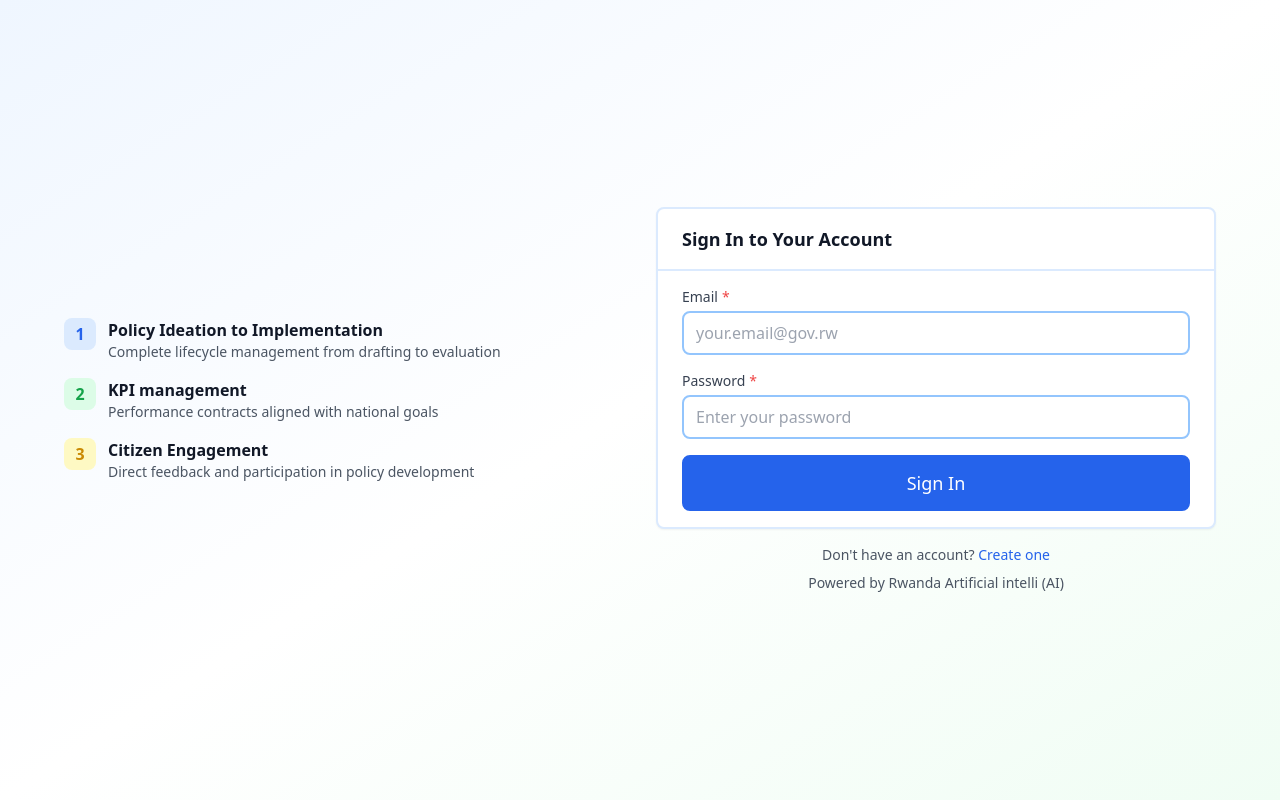
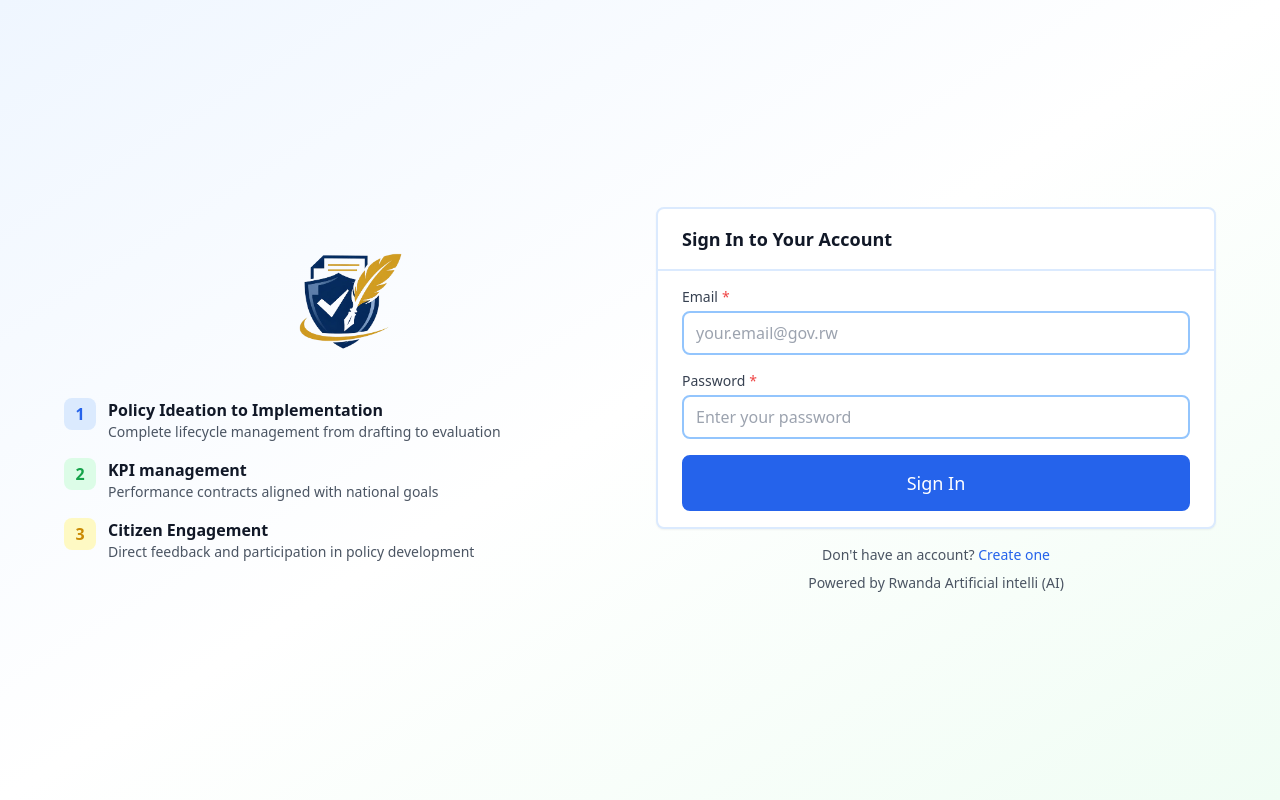
Before and after one commit to mabab2000/policy, a React (Vite) app: page / in a window 1280 px wide. Built offline with nearby package versions, Linux system fonts and the light colour scheme; no server answers.

Commit message:
add logo

```diff
--- a/index.html
+++ b/index.html
@@ -2,7 +2,7 @@
 <html lang="en">
   <head>
     <meta charset="UTF-8" />
-    <link rel="icon" type="image/svg+xml" href="/vite.svg" />
+    <link rel="icon" type="image/png" href="/logo.png" />
     <meta name="viewport" content="width=device-width, initial-scale=1.0" />
     <title>Policy 360</title>
   </head>
--- a/src/pages/LoginPage.tsx
+++ b/src/pages/LoginPage.tsx
@@ -54,7 +54,14 @@ export default function LoginPage() {
       <div className="w-full max-w-6xl grid grid-cols-1 lg:grid-cols-2 gap-8">
         {/* Left Side - Branding */}
         <div className="flex flex-col justify-center">
-          {/* Branding header removed per request (title and logo) */}
+          {/* Logo */}
+          <div className="mb-8 flex justify-center">
+            <img
+              src="/logo.png"
+              alt="Policy 360 Logo"
+              className="h-32 w-auto"
+            />
+          </div>
 
           <div className="space-y-4">
             <div className="flex items-start gap-3">
--- a/src/pages/PoliciesPage.tsx
+++ b/src/pages/PoliciesPage.tsx
@@ -100,15 +100,10 @@ export default function PoliciesPage() {
 
   return (
     <Layout>
-      <div className="space-y-6">
+      <div className="space-y-0 mt-0">
         {/* Header */}
         <div className="flex items-center justify-between">
-          <div>
-            <h1 className="text-3xl font-bold text-gray-900">Policy Management</h1>
-            <p className="text-gray-600 mt-1">
-              Manage the complete policy lifecycle from ideation to implementation
-            </p>
-          </div>
+
           {canCreatePolicy && (
             <Button
               variant="primary"
```
Also changed, not shown: logo.png (added).
